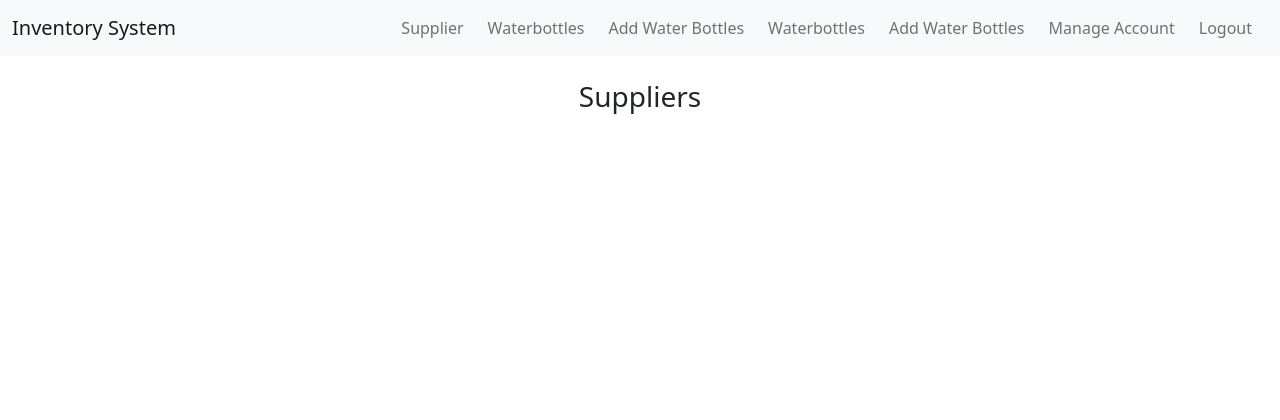
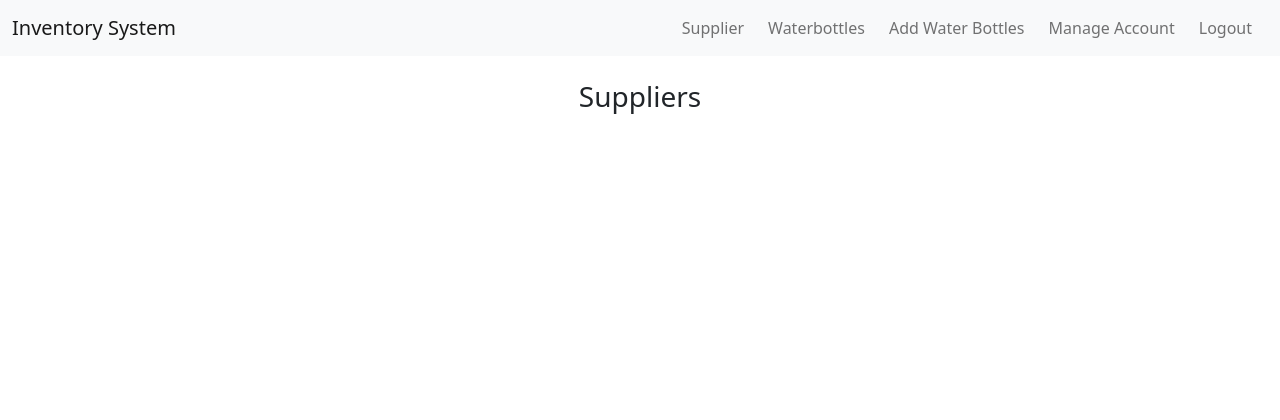
Before and after one commit to adena-wena/M6E-DjangoForms-LapuzSabandoValverde, a Django app: template Project 6/M6P-DjangoForms-LapuzSabandoValverde/MyInventoryApp/templates/MyInventoryApp/view_supplier.html in a window 1280 px wide. Shown: the top 420 px of the page. Run offline with Django 5.2, Linux system fonts and the light colour scheme; the template is opened without the code that fills it, so the values that code supplies are empty; some libraries are stand-ins or nearby versions.

Commit message:
navbar buttons

```diff
--- a/Project 6/M6P-DjangoForms-LapuzSabandoValverde/MyInventoryApp/templates/MyInventoryApp/view_supplier.html
+++ b/Project 6/M6P-DjangoForms-LapuzSabandoValverde/MyInventoryApp/templates/MyInventoryApp/view_supplier.html
@@ -2,12 +2,6 @@
 {% load static %}
 
 {% block navbar_buttons %}
-  <li class="nav-item">
-    <a class="nav-link me-2" href="{% url 'view_all_bottles' %}">Waterbottles</a>
-  </li>
-  <li class="nav-item">
-    <a class="nav-link me-2" href="{% url 'add_bottle' %}">Add Water Bottles</a>
-  </li>
   <li class="nav-item">
     <a class="nav-link me-2" href="{% url 'manage_account' pk=account.pk %}">Manage Account</a>
   </li>
```
